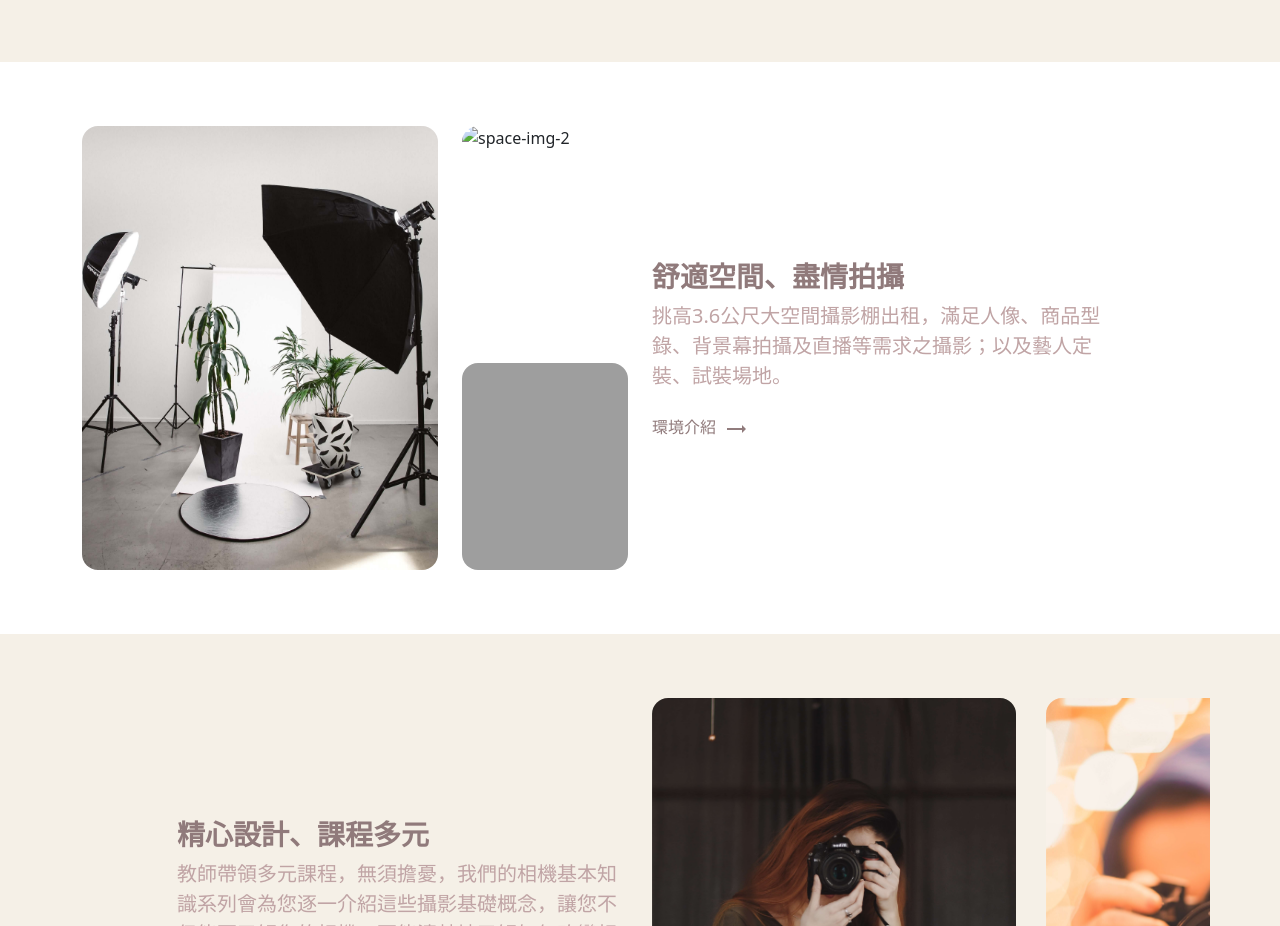
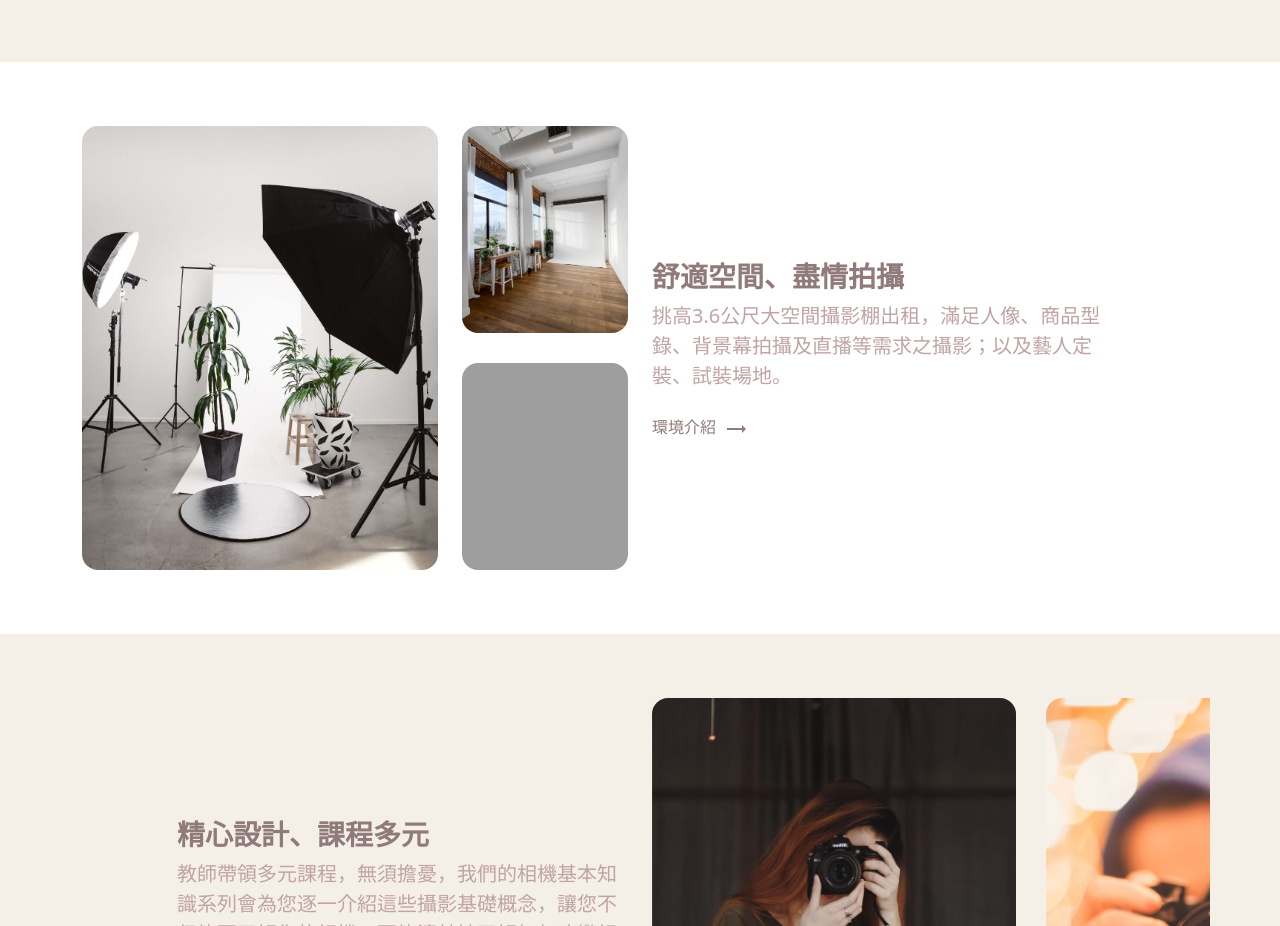
Before and after one commit to Kevin-Chia-Hsuan/Photography-E-commerce, a plain HTML site: page index.html in a window 1280 px wide. Shown: the part 1988-2914 px from the top of the page. Drawn offline with nearby package versions, Linux system fonts and the light colour scheme; grey boxes are pictures that could not be loaded.

Commit message:
Update 2022-09-16T14:20:05.301Z

```diff
--- a/index.html
+++ b/index.html
@@ -234,8 +234,7 @@
           <img src="./assets/images/photo6.jpg" alt="space-img-1" class="rounded-3" />
         </div>
         <div class="img-secondary col-6 col-md-2 d-flex flex-column h-100">
-          <img src="./assets/images/white round table near brown wooden chair.jpg" alt="space-img-2"
-            class="rounded-3" />
+          <img src="./assets/images/photo11.jpg" alt="space-img-2" class="rounded-3" />
           <img src="./assets/images/photo10.jpg" alt="space-img-3" class="d-none d-md-block rounded-3" />
         </div>
         <div class="col-md-6 col-lg-5 me-auto order-first order-md-0 mb-4 mb-md-0">
```
